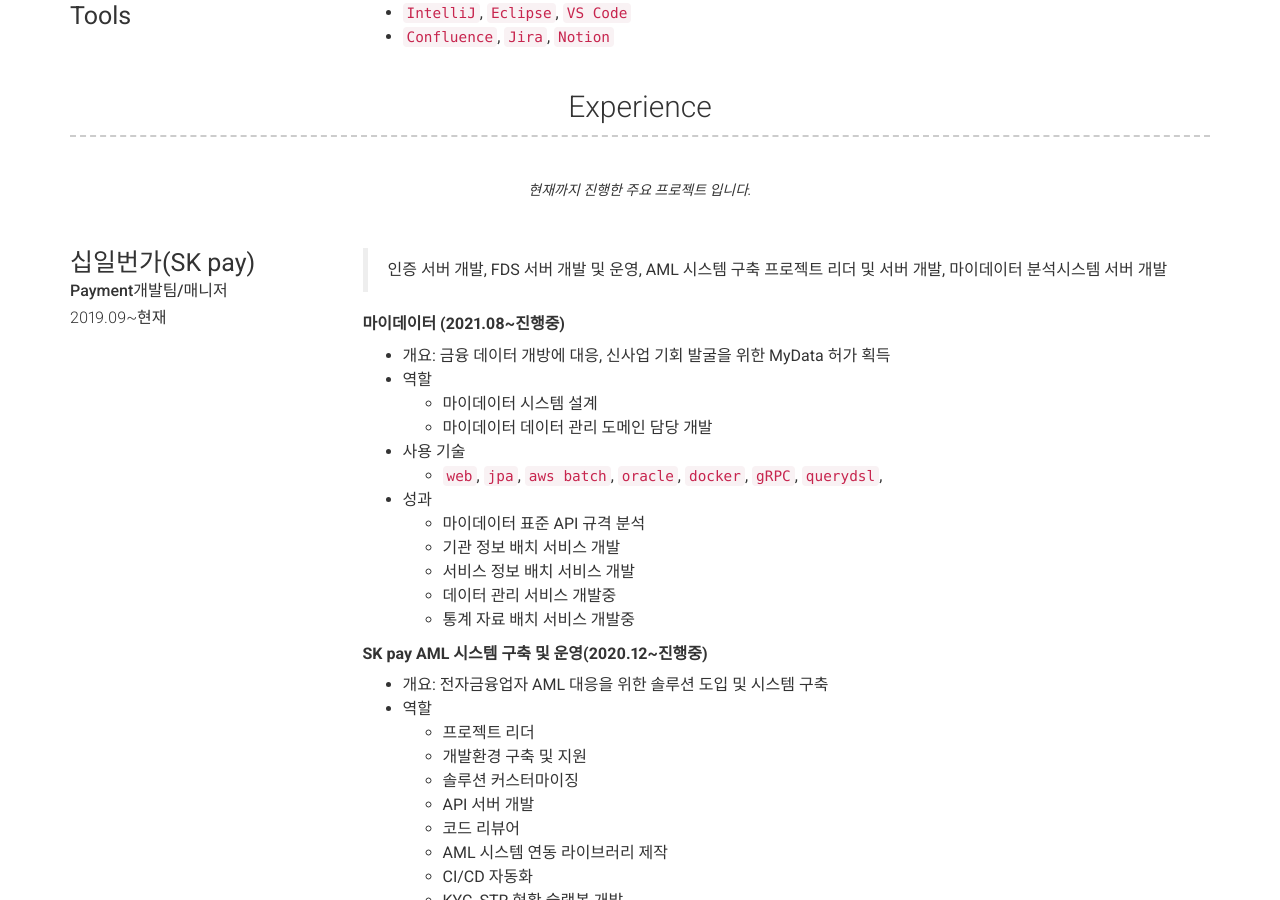
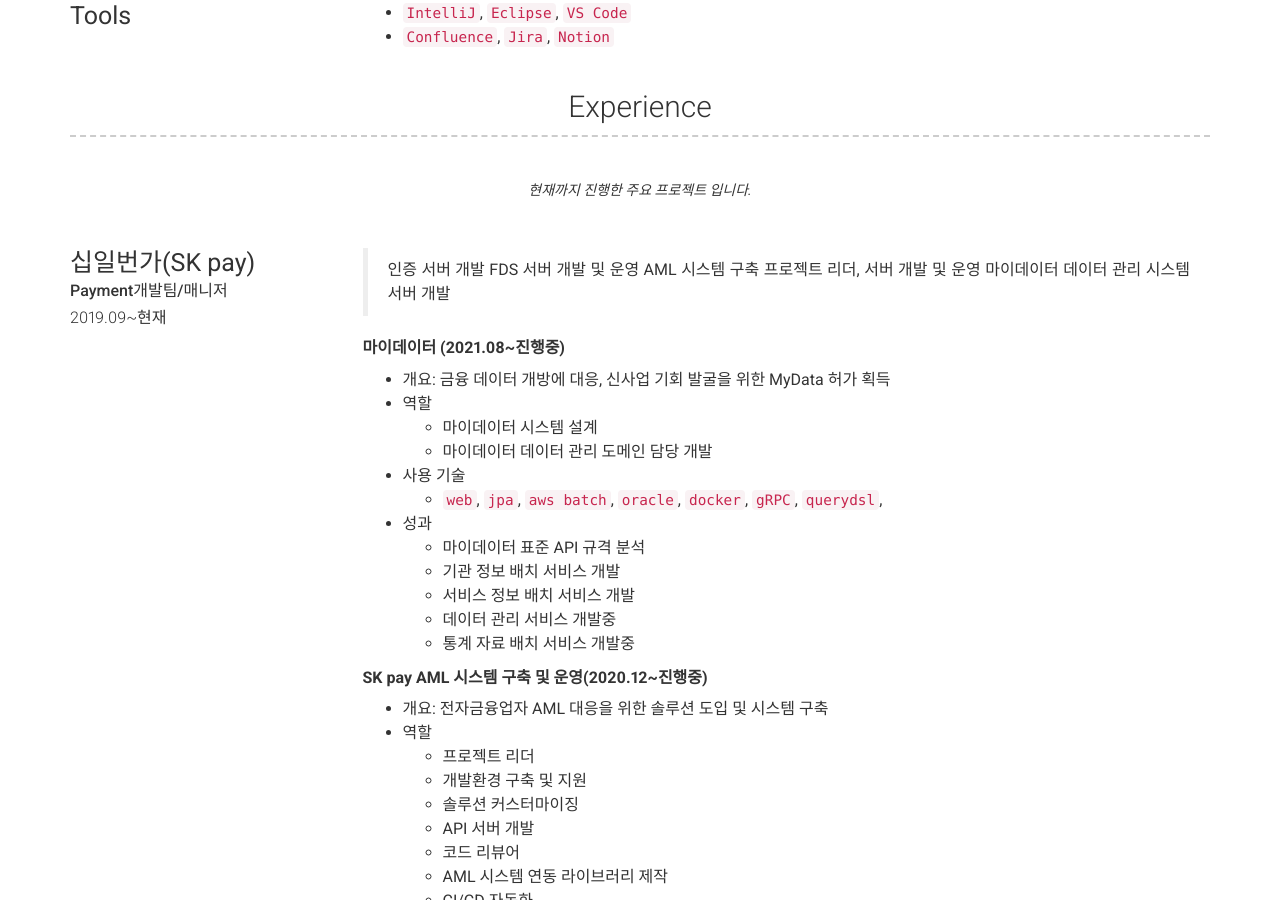
Before and after one commit to lcalmsky/resume, a Jekyll site: the page built from index.md, in a window 1280 px wide and 900 px high, scrolled down 1486 px. Built offline with Jekyll 4.4.1, drawn with Linux system fonts in a browser that asks for light colours; nearby versions of some CDN libraries.

Commit message:
Update resume

```diff
--- a/_config.yml
+++ b/_config.yml
@@ -128,7 +128,10 @@
         sub_title: Payment개발팀/매니저
         caption: 2019.09~현재
         description: |
-          > 인증 서버 개발, FDS 서버 개발 및 운영, AML 시스템 구축 프로젝트 리더 및 서버 개발, 마이데이터 분석시스템 서버 개발
+          > 인증 서버 개발
+          > FDS 서버 개발 및 운영
+          > AML 시스템 구축 프로젝트 리더, 서버 개발 및 운영
+          > 마이데이터 데이터 관리 시스템 서버 개발
 
           <strong>마이데이터 (2021.08~진행중)</strong>
           * 개요: 금융 데이터 개방에 대응, 신사업 기회 발굴을 위한 MyData 허가 획득
```
